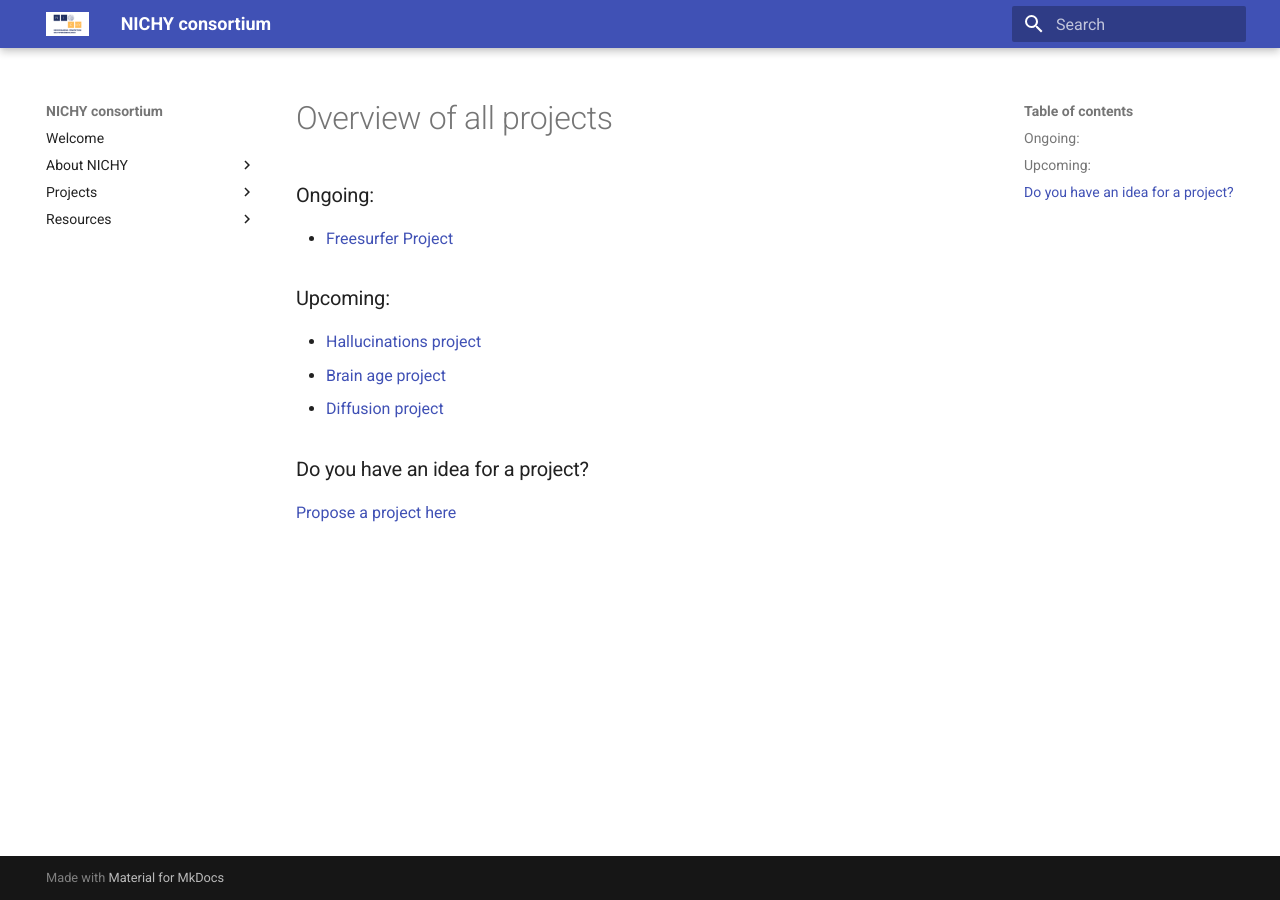
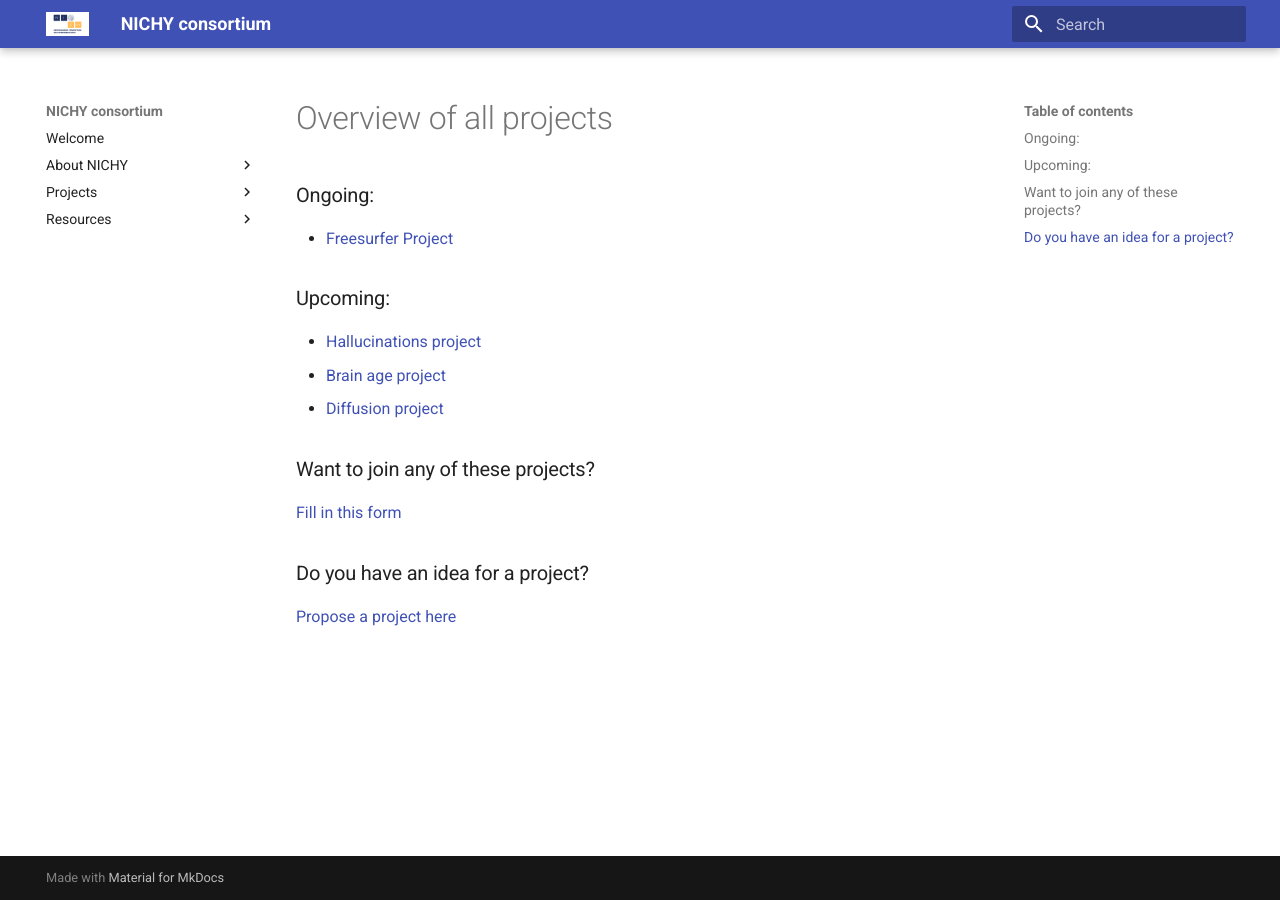
Before and after one commit to nichy-consortium/nichy, an MkDocs documentation site: the page built from docs/projects/overview.md, in a window 1280 px wide. Built offline with MkDocs 1.6.1 and Material for MkDocs 9.7.7, drawn with Linux system fonts in a browser that asks for light colours.

Commit message:
Add form to apply for projects

```diff
--- a/docs/projects/overview.md
+++ b/docs/projects/overview.md
@@ -8,6 +8,8 @@
 - [Brain age project](./upcoming/brainage.md)
 - [Diffusion project](./upcoming/diffusion.md)
 
+### Want to join any of these projects?
+[Fill in this form](https://docs.google.com/forms/d/e/1FAIpQLSeS50eEo8WhnMYO49Ffo4l54vzAvdfH6I3o1v1Hb1KszqchNw/viewform?usp=header)
 
 ### Do you have an idea for a project?
 [Propose a project here](./propose_a_project.md)
```
